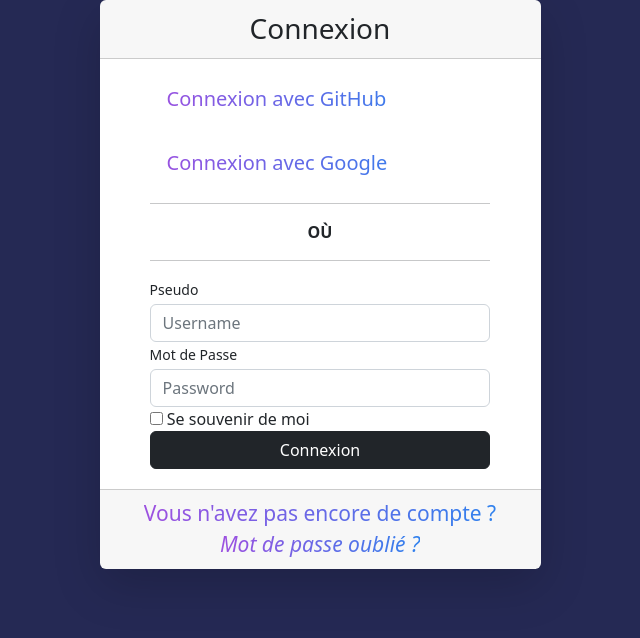
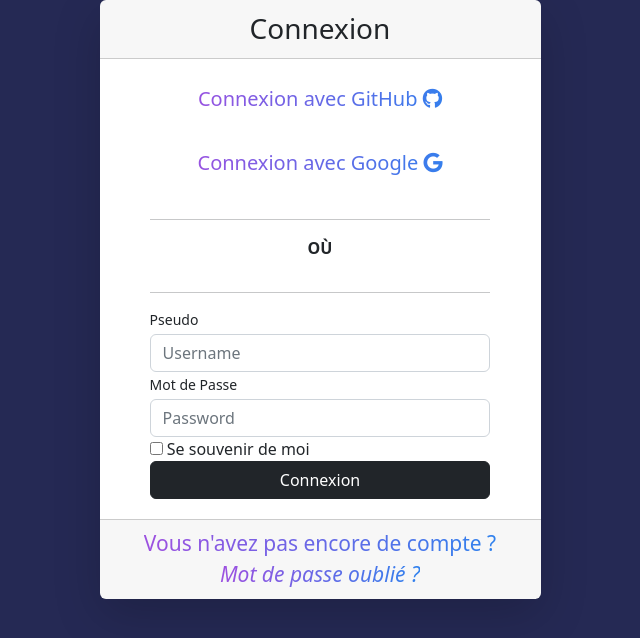
Before and after one commit to Antho-Webdesign/safepass, a Django app: page /accounts/login/ in a window 1280 px wide. Shown: the part 88-726 px from the top of the page, without its empty margins (320-960 px from the left). Run offline with Django 4.2, Linux system fonts and the light colour scheme; style sheets or scripts are compiled from the project's sources; some libraries are stand-ins or nearby versions.

Commit message:
resp nav2

```diff
--- a/templates/accounts/login.html
+++ b/templates/accounts/login.html
@@ -3,7 +3,36 @@
 
 {% block title %} Login Page {% endblock title%}
 {% block content %}
+<style>
 
+/* Élément | http://127.0.0.1:8000/accounts/login-test/ */
+
+div.form-row:nth-child(2) > div:nth-child(1) > div:nth-child(1) > p:nth-child(1) > a:nth-child(1) {
+  text-align: center;
+}
+
+/* Élément | http://127.0.0.1:8000/accounts/login-test/ */
+
+div.form-row:nth-child(2) > div:nth-child(1) > div:nth-child(1) {
+  display: flex;
+  flex-direction: column;
+  justify-content: center;
+  margin: auto;
+}
+
+/* Élément | http://127.0.0.1:8000/accounts/login-test/ */
+
+div.form-row:nth-child(2) > div:nth-child(1) > div:nth-child(1) > p:nth-child(1) {
+  text-align: center;
+}
+
+/* Élément | http://127.0.0.1:8000/accounts/login-test/ */
+
+div.form-row:nth-child(2) > div:nth-child(1) > div:nth-child(1) > p:nth-child(2) {
+  text-align: center;
+}
+
+</style>
 
         <div class="container">
             <div class="row justify-content-center">
--- a/templates/accounts/profile.html
+++ b/templates/accounts/profile.html
@@ -13,13 +13,11 @@ label {
   justify-content: center;
 }
 
-/* Élément | http://127.0.0.1:8000/accounts/myprofile/ */
-
 .rounded-circle {
   width: 20%;
   display: flex;
   justify-content: center;
-  margin:40px auto;
+  margin: 40px auto;
 }
 
 </style>
--- a/templates/base.html
+++ b/templates/base.html
@@ -12,6 +12,7 @@
     <script src="https://cdn.jsdelivr.net/npm/@popperjs/core@2.11.6/dist/umd/popper.min.js" integrity="sha384-oBqDVmMz9ATKxIep9tiCxS/Z9fNfEXiDAYTujMAeBAsjFuCZSmKbSSUnQlmh/jp3" crossorigin="anonymous"></script>
     <script src="https://cdn.jsdelivr.net/npm/bootstrap@5.2.2/dist/js/bootstrap.min.js" integrity="sha384-IDwe1+LCz02ROU9k972gdyvl+AESN10+x7tBKgc9I5HFtuNz0wWnPclzo6p9vxnk" crossorigin="anonymous"></script>
     <!-- fontawesome -->
+    <script src="https://kit.fontawesome.com/a2a69c8064.js" crossorigin="anonymous"></script>
 
     <link rel="stylesheet" href="https://cdnjs.cloudflare.com/ajax/libs/font-awesome/5.15.3/css/all.min.css">
     <!-- JavaScript Bundle with Popper -->
--- a/user/static/scss/style.scss
+++ b/user/static/scss/style.scss
@@ -709,7 +709,6 @@ body {
 }
  */
 
-
 .content {
   /* width: 90vmin; */
   display: flex;
```
Also changed, not shown: db.sqlite3, 1 other file.
